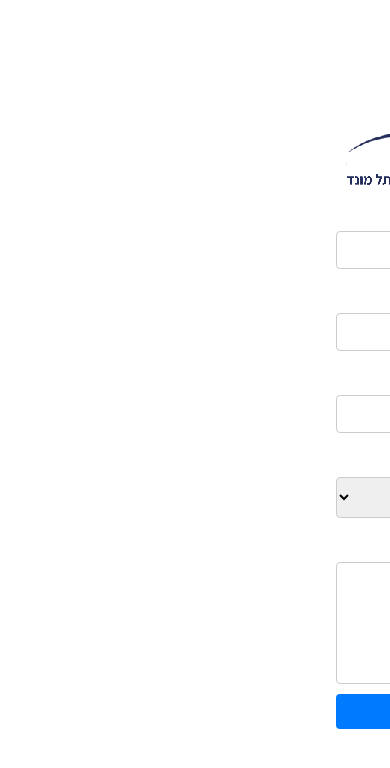
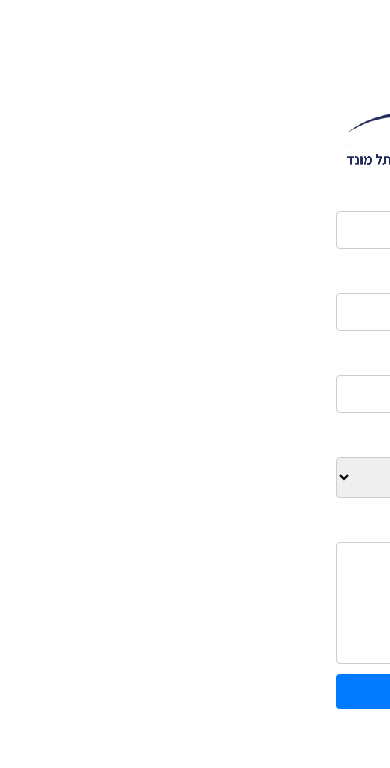
Before and after one commit to RabinComputersPatrol/rabincomputerspatrol.github.io, a Next.js app: page /pages/support in a window 390 px wide. Shown: the top 768 px of the page. Built offline with nearby package versions, Linux system fonts and the light colour scheme; no server answers.

Commit message:
progress on reports so far

```diff
--- a/app/public/styles/support.css
+++ b/app/public/styles/support.css
@@ -130,15 +130,6 @@ textarea[name="problemDescription"] {
   align-items: center; /* Vertically align items */
 }
 
-.login,
-.home {
-  position: absolute;
-  justify-content: space-evenly;
-  margin-left: 50px;
-  top: 50%; /* Adjust vertically as needed */
-  transform: translateY(-50%);
-}
-
 .logo-big,
 .logo-small {
   z-index: 9999;
@@ -149,11 +140,4 @@ textarea[name="problemDescription"] {
     flex-direction: column;
     align-items: flex-start;
   }
-
-  .login,
-  .home {
-    position: static; /* Reset position */
-    margin-top: 10px; /* Add space between title and buttons */
-    transform: none; /* Reset transform */
-  }
 }
```
Also changed, not shown: app/api/reports.ts (added, +17 -0 lines), app/firebase/listeners.ts (+18 -5 lines), app/pages/dashboard/reports/[reportID]/page.tsx (added, +14 -0 lines), app/pages/dashboard/reports/page.tsx (added, +10 -0 lines).
